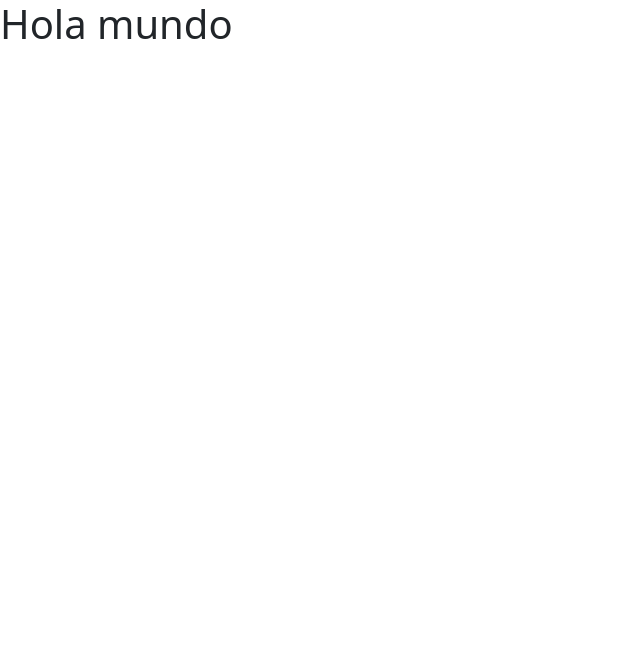
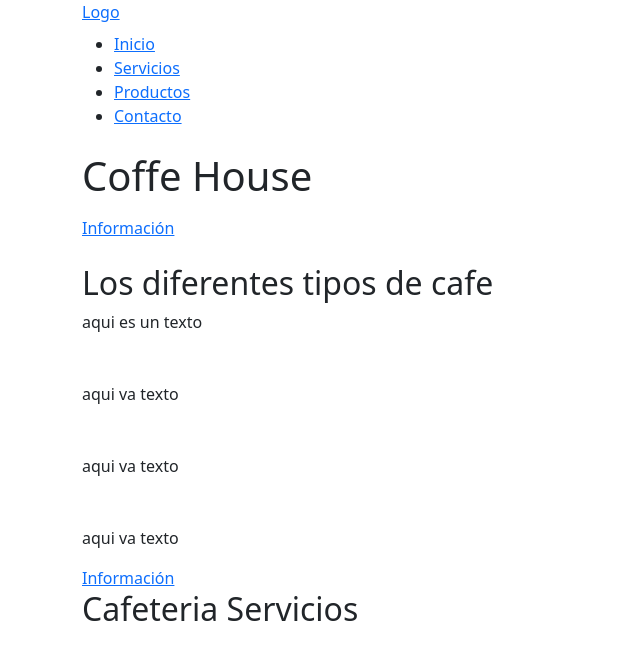
Before and after one commit to bastian033/Proyecto_Terranova, a Django app: page / in a window 1280 px wide. Shown: the top 660 px of the page, without its empty margins (0-640 px from the left). Run offline with Django 5.2, Linux system fonts and the light colour scheme.

Commit message:
mi primer commit

```diff
--- a/corporativaTerranova/templates/inicio.html
+++ b/corporativaTerranova/templates/inicio.html
@@ -7,7 +7,64 @@
     <title>Inicio</title>
 </head>
 <body>
-    <h1>Hola mundo</h1>
+    <header class="header">
+        <div class="menu container">
+            <a href="#" class="logo">Logo</a>
+            <label for="manu">
+                <img src="" class="menu-icono" alt="">
+            </label>
+            <nav class="navbar">
+                <ul>
+                    <li><a href="">Inicio</a></li>
+                    <li><a href="">Servicios</a></li>
+                    <li><a href="">Productos</a></li>
+                    <li><a href="">Contacto</a></li>
+                </ul>
+            </nav>
+        </div>
+        <div class="header-content container">
+            <h1>Coffe House</h1>
+            <p>
+
+            </p>
+            <a href="#" class="btn-1">Información</a>
+        </div>
+    </header>
+    <section>
+        <img class="coffee-img" src="" alt="">
+        <div class="coffee-content container">
+            <h2>Los diferentes tipos de cafe</h2>
+            <p class="txt-p">
+                aqui es un texto
+            </p>
+            <div class="coffee-group">
+                <div class="coffe-1">
+                    <img src="" alt="">
+                    <h3></h3>
+                    <p>aqui va texto</p>
+                </div>
+                <div class="coffe-1">
+                    <img src="" alt="">
+                    <h3></h3>
+                    <p>aqui va texto</p>
+                </div>
+                <div class="coffe-1">
+                    <img src="" alt="">
+                    <h3></h3>
+                    <p>aqui va texto</p>
+                </div>
+            </div>
+            <a href="#" class="btn-1">Información</a>
+        </div>
+    </section>
+    <main class="services">
+        <div class="services-content container">
+            <h2>Cafeteria Servicios</h2>
+            <div class="service-group">
+                <div></div>
+            </div>
+        </div>
+    </main>
 </body>
 <script src="https://cdn.jsdelivr.net/npm/bootstrap@5.3.3/dist/js/bootstrap.bundle.min.js" integrity="sha384-YvpcrYf0tY3lHB60NNkmXc5s9fDVZLESaAA55NDzOxhy9GkcIdslK1eN7N6jIeHz" crossorigin="anonymous"></script>
 </html>
```
Also changed, not shown: corporativaTerranova/static/css/inicio.css (added).
